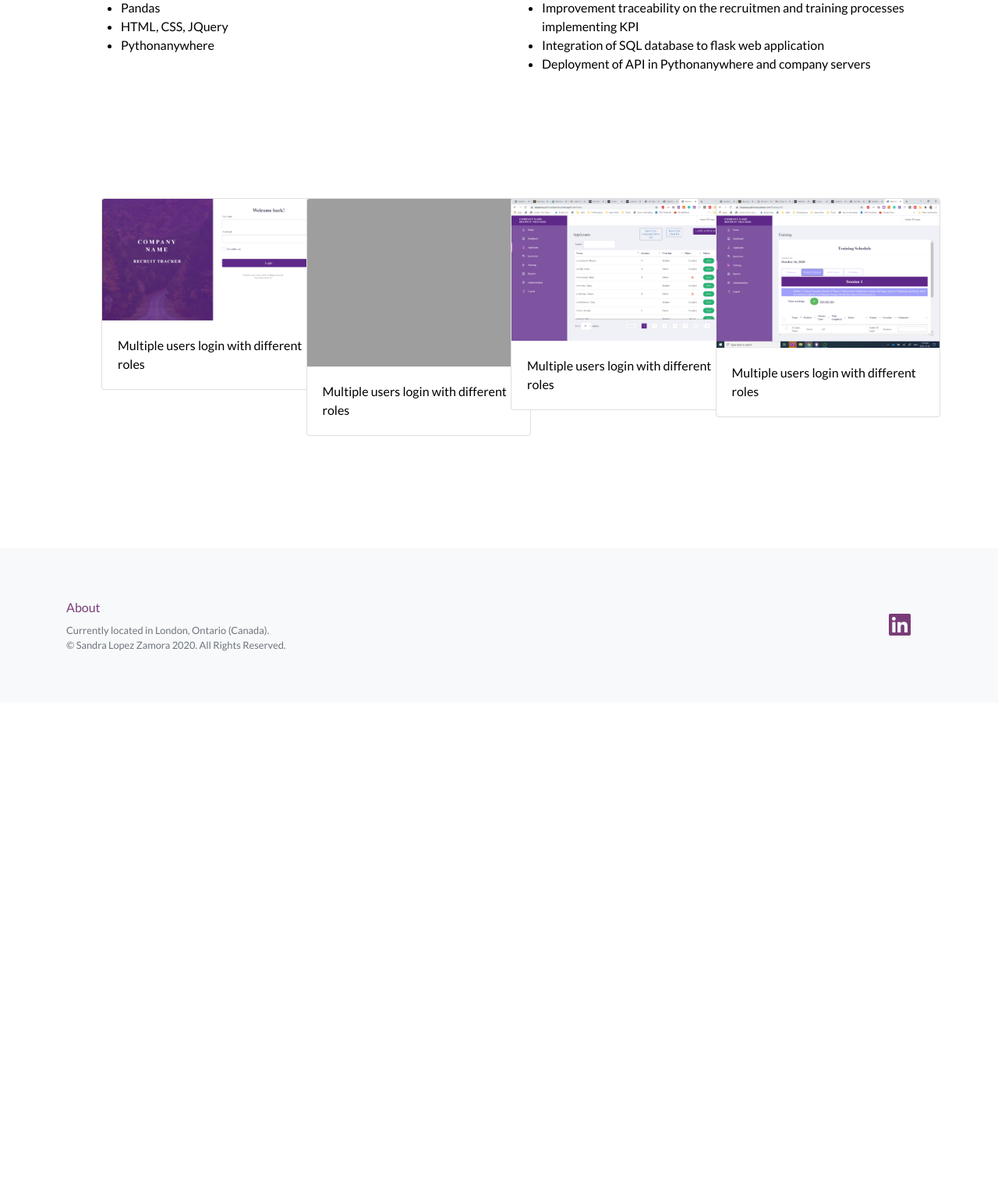
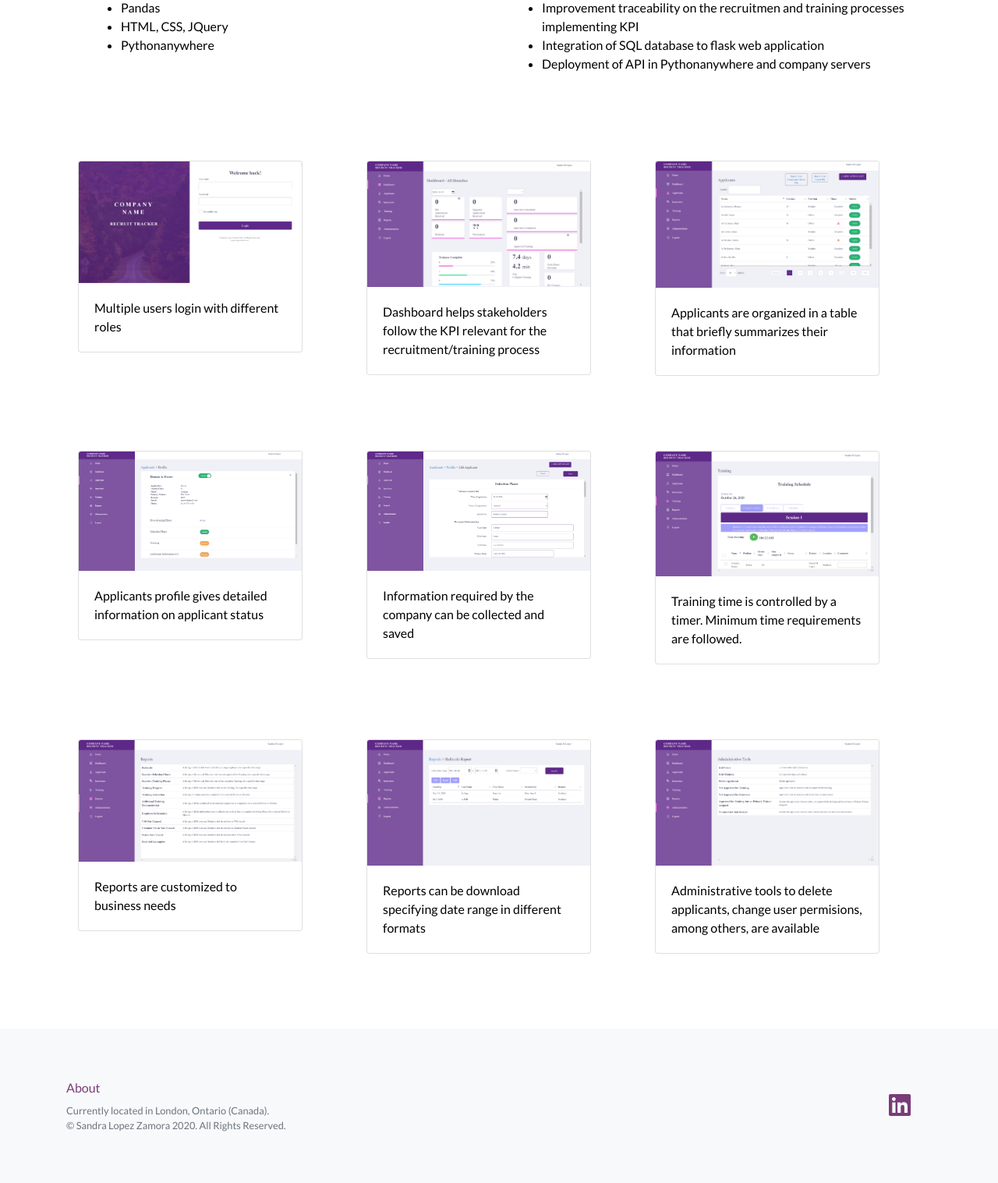
Before and after one commit to smlopezza/portfolioWebsite, a Flask app: page /portfolio_RecruitApp in a window 1280 px wide. Shown: the part 821-2338 px from the top of the page at 78% size. Before the commit the page ends 1656 px from the top, so only its background shows below. Run offline with Flask 2, Linux system fonts and the light colour scheme; some libraries are stand-ins or nearby versions; grey boxes are pictures that could not be loaded.

Commit message:
Recruit Images were edited and added

```diff
--- a/app/templates/portfolio_RecruitApp.html
+++ b/app/templates/portfolio_RecruitApp.html
@@ -56,9 +56,9 @@
     </div>
 
 
-    <div class="col-lg-12 mb-5 mt-5">
+    <div class="row">
 
-      <div class="col-lg-3 mb-5 mt-5">
+      <div class="col-lg-4 mb-5 mt-5">
         <div class="card" style="width: 18rem;">
           <img src="{{ url_for('static', filename='images/RecruitApp/Recruit_01.png') }}" class="card-img-top" alt="...">
           <div class="card-body">
@@ -67,29 +67,85 @@
         </div>
       </div>
 
-      <div class="col-lg-3 mb-5 mt-5">
+      <div class="col-lg-4 mb-5 mt-5">
         <div class="card" style="width: 18rem;">
           <img src="{{ url_for('static', filename='images/RecruitApp/Recruit_02.png') }}" class="card-img-top" alt="...">
           <div class="card-body">
-            <p class="card-text">Multiple users login with different roles</p>
+            <p class="card-text">Dashboard helps stakeholders follow the KPI relevant for the recruitment/training process</p>
           </div>
         </div>
       </div>
 
-      <div class="col-lg-3 mb-5 mt-5">
+      <div class="col-lg-4 mb-5 mt-5">
         <div class="card" style="width: 18rem;">
           <img src="{{ url_for('static', filename='images/RecruitApp/Recruit_03.png') }}" class="card-img-top" alt="...">
           <div class="card-body">
-            <p class="card-text">Multiple users login with different roles</p>
+            <p class="card-text">Applicants are organized in a table that briefly summarizes their information</p>
           </div>
         </div>
       </div>
 
-      <div class="col-lg-3 mb-5 mt-5">
+    </div>
+
+
+
+    <div class="row">
+
+      <div class="col-lg-4 mb-5 mt-5">
+        <div class="card" style="width: 18rem;">
+          <img src="{{ url_for('static', filename='images/RecruitApp/Recruit_03b.png') }}" class="card-img-top" alt="...">
+          <div class="card-body">
+            <p class="card-text">Applicants profile gives detailed information on applicant status</p>
+          </div>
+        </div>
+      </div>
+
+      <div class="col-lg-4 mb-5 mt-5">
+        <div class="card" style="width: 18rem;">
+          <img src="{{ url_for('static', filename='images/RecruitApp/Recruit_03c.png') }}" class="card-img-top" alt="...">
+          <div class="card-body">
+            <p class="card-text">Information required by the company can be collected and saved</p>
+          </div>
+        </div>
+      </div>
+
+      <div class="col-lg-4 mb-5 mt-5">
         <div class="card" style="width: 18rem;">
           <img src="{{ url_for('static', filename='images/RecruitApp/Recruit_04.png') }}" class="card-img-top" alt="...">
           <div class="card-body">
-            <p class="card-text">Multiple users login with different roles</p>
+            <p class="card-text">Training time is controlled by a timer. Minimum time requirements are followed.</p>
+          </div>
+        </div>
+      </div>
+
+    </div>
+
+
+    <div class="row">
+
+      <div class="col-lg-4 mb-5 mt-5">
+        <div class="card" style="width: 18rem;">
+          <img src="{{ url_for('static', filename='images/RecruitApp/Recruit_05.png') }}" class="card-img-top" alt="...">
+          <div class="card-body">
+            <p class="card-text">Reports are customized to business needs</p>
+          </div>
+        </div>
+      </div>
+
+      <div class="col-lg-4 mb-5 mt-5">
+        <div class="card" style="width: 18rem;">
+          <img src="{{ url_for('static', filename='images/RecruitApp/Recruit_06.png') }}" class="card-img-top" alt="...">
+          <div class="card-body">
+            <p class="card-text">Reports can be download specifying date range in different formats</p>
+          </div>
+        </div>
+      </div>
+
+      <div class="col-lg-4 mb-5 mt-5">
+        <div class="card" style="width: 18rem;">
+          <img src="{{ url_for('static', filename='images/RecruitApp/Recruit_07.png') }}" class="card-img-top" alt="...">
+          <div class="card-body">
+            <p class="card-text">Administrative tools to delete applicants, change user permisions, among others, are available</p>
           </div>
         </div>
       </div>
```
Also changed, not shown: app/static/images/RecruitApp/Recruit_02.png (added), app/static/images/RecruitApp/Recruit_03.png, app/static/images/RecruitApp/Recruit_03b.png (added), app/static/images/RecruitApp/Recruit_03c.png (added), app/static/images/RecruitApp/Recruit_04.png, app/static/images/RecruitApp/Recruit_05.png, app/static/images/RecruitApp/Recruit_06.png, app/static/images/RecruitApp/Recruit_07.png, app/static/images/RecruitApp/Recruit_08.png (deleted).
